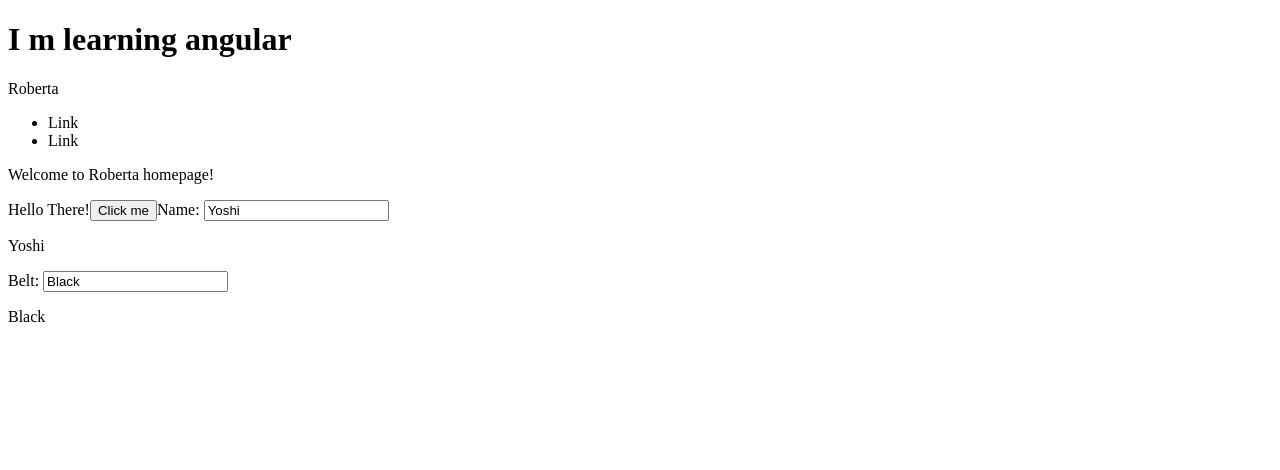
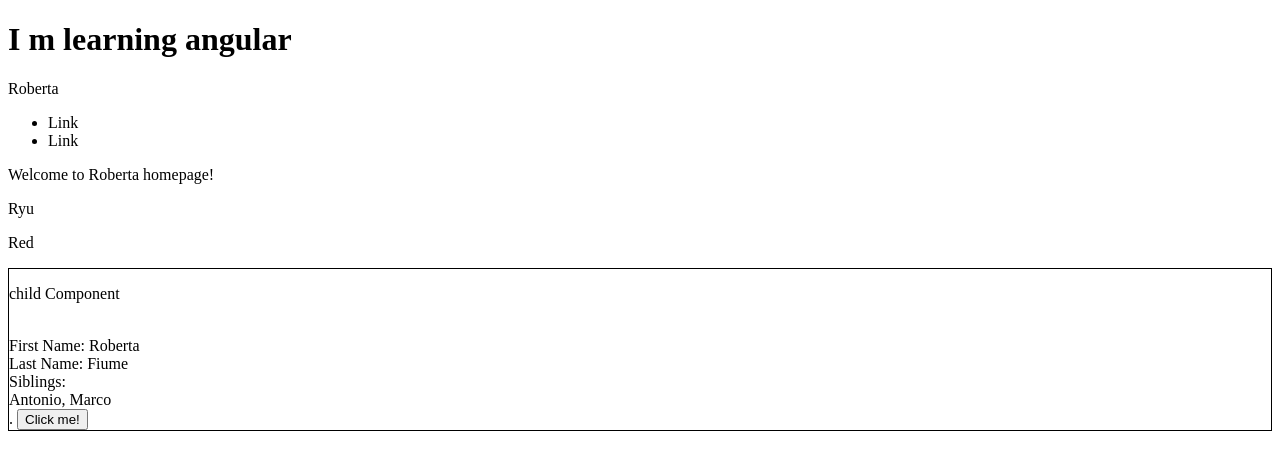
Before and after one commit to roberta-fiume/learning-angular, an Angular app: page / in a window 1280 px wide. Shown: the top 470 px of the page. Built offline with nearby package versions, Linux system fonts and the light colour scheme.

Commit message:
passing data from parent to child and from child to parent

```diff
--- a/src/app/app.component.html
+++ b/src/app/app.component.html
@@ -10,7 +10,13 @@
 </header>
 
 <section>
-  <app-home>Hello There!</app-home>
+  <app-home
+    [ninja]="ninja"
+    [firstName]="robertaProp"
+    [lastName]="lastName"
+    [siblings]="siblings"
+    (onYell)="yell($event)"
+  > Hello There!</app-home>
 </section>
 
-<!-- <router-outlet></router-outlet> -->
+<router-outlet></router-outlet>
--- a/src/app/app.component.ts
+++ b/src/app/app.component.ts
@@ -8,4 +8,25 @@ import { Component } from '@angular/core';
 export class AppComponent {
   title = 'I m learning angular';
   name = 'Roberta';
+
+  ninja = {
+    name: "Ryu",
+    belt: "Red"
+  };
+
+  robertaProp = 'Roberta'
+  lastName = "Fiume";
+  siblings = ["Antonio, Marco"];
+
+  yell(e: any) {
+    alert("I'm yelling");
+    console.log("event", e);
+  }
+  // ngOnInit(){
+  //   this.firstName = 'John';
+  //   this.lastName = 'Doe';
+  //   this.siblings = new Array<string>('Jane', 'Jack', 'Sophie');
+  // }
+
+
 }
--- a/src/app/home/home.component.html
+++ b/src/app/home/home.component.html
@@ -1,6 +1,26 @@
 <p> {{ homeTitle }}</p>
 
-<ng-content></ng-content>
+<p>{{ninja.name}}</p>
+<p>{{ninja.belt}}</p>
+
+<div style="border: solid 1px black;">
+    <p>child Component</p>
+    <br>
+    First Name: {{ firstName }}
+    <br>
+    Last Name: {{ lastName }}
+    <br>
+    Siblings:
+    <br>
+    <span *ngFor="let sibling of siblings">
+        {{ sibling }} <br>.
+    </span>
+
+    <button (click)="fireYellEvent($event)"> Click me!</button>
+</div>
+
+
+<!-- <ng-content></ng-content> -->
 
 <!-- property binding  1st way -->
 <!-- <input [value]="myString" />
@@ -10,14 +30,14 @@
 <!-- <input value="{{ myString }}" />
 <input required=" {{ myBoolean }} " /> -->
 
-<button (click)="alertMe('Hey I woork!')"> Click me </button>
+<!-- <button (click)="alertMe('Hey I woork!')"> Click me </button> -->
 
 
-<label for="name">Name: </label>
+<!-- <label for="name">Name: </label>
 <input [(ngModel)]="ninja.name">
 <p> {{ ninja.name }}</p>
 
 
 <label for="belt">Belt: </label>
 <input [(ngModel)]="ninja.belt">
-<p> {{ ninja.belt }}</p>
+<p> {{ ninja.belt }}</p> -->
--- a/src/app/home/home.component.ts
+++ b/src/app/home/home.component.ts
@@ -1,6 +1,7 @@
-import { Component, OnInit } from '@angular/core';
+import { Component, OnInit, Input, Output, EventEmitter } from '@angular/core';
 
 @Component({
+  // inputs: ['ninja'],
   selector: 'app-home',
   templateUrl: './home.component.html',
   styleUrls: ['./home.component.scss']
@@ -12,14 +13,26 @@ export class HomeComponent implements OnInit {
 
   alertMe(val: any) {
     alert(val);
-  }
+  };
 
-  ninja = {
-    name: "Yoshi",
-    belt: "Black"
-  }
+  // ninja = {
+  //   name: "Yoshi",
+  //   belt: "Black"
+  // };
 
   constructor() { }
+
+  @Input() ninja: any;
+
+  @Input() firstName = '';
+  @Input() lastName: any;
+  @Input() siblings: any;
+
+  @Output() onYell = new EventEmitter();
+
+  fireYellEvent(e: any) {
+    this.onYell.emit(e);
+  }
 
   ngOnInit(): void {
   }
```
